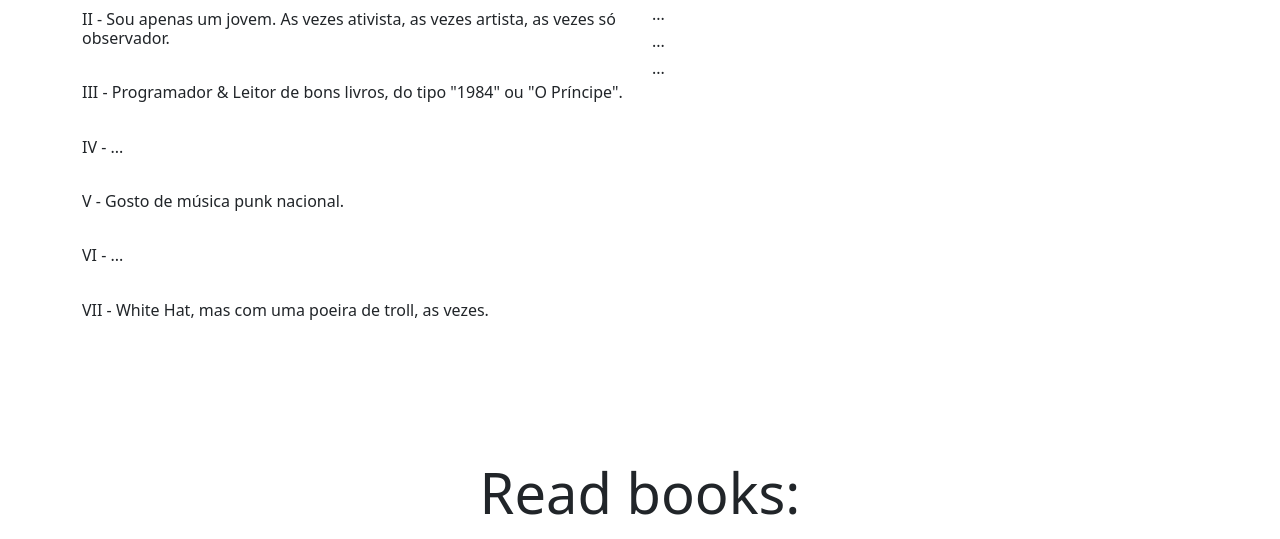
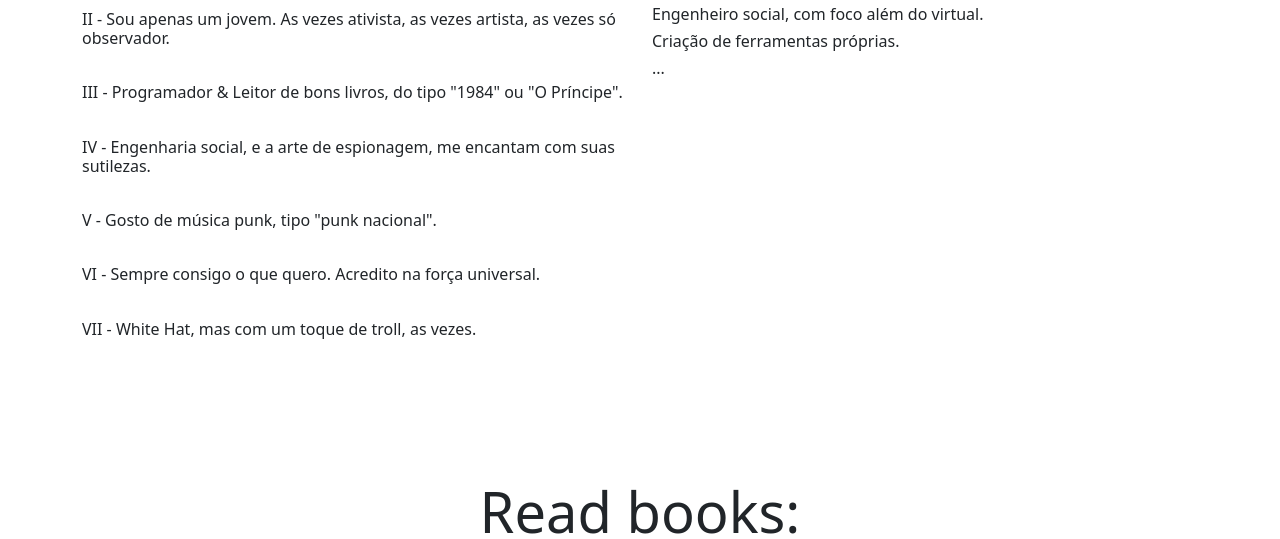
Before and after one commit to lucasnoletoweb/lucasnoletoweb, a plain HTML site: page index.html in a window 1280 px wide. Shown: the part 587-1126 px from the top of the page. Drawn offline with nearby package versions, Linux system fonts and the light colour scheme.

Commit message:
Update index.html

```diff
--- a/index.html
+++ b/index.html
@@ -40,19 +40,19 @@
                   <h6>
                   </br>
                   <h6>
-                  IV - ...
+                  IV - Engenharia social, e a arte de espionagem, me encantam com suas sutilezas.
                   <h6>
                   </br>
                   <h6>
-                  V - Gosto de música punk nacional.
+                  V - Gosto de música punk, tipo "punk nacional".
                   <h6>
                   </br>
                   <h6>
-                  VI - ...
+                  VI - Sempre consigo o que quero. Acredito na força universal.
                   <h6>
                   </br>
                   <h6>
-                  VII - White Hat, mas com uma poeira de troll, as vezes.
+                  VII - White Hat, mas com um toque de troll, as vezes.
                   <h6>
                   </br>
                   </p>
@@ -62,22 +62,22 @@
                   <ul class="list-unstyled">
                      <li>
                         <h6>
-                        ...
+                         Especialista em auditoria de segurança em aplicações web.
                         <h6>
                      </li>
                      <li>
                         <h6>
-                        ...
+                         Auditória de segurança em redes cabeadas ou wireless.
                         <h6>
                      </li>
                      <li>
                         <h6>
-                        ...
+                        Engenheiro social, com foco além do virtual.
                         <h6>
                      </li>
                      <li>
                         <h6>
-                        ...
+                        Criação de ferramentas próprias.
                         <h6>
                      </li>
                      <li>
```
